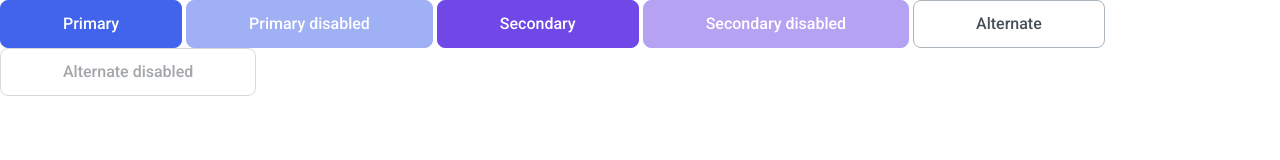
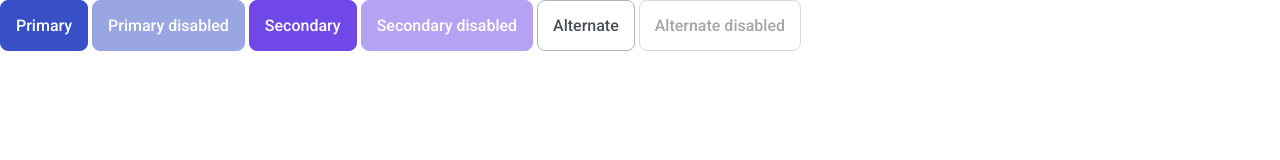
Before and after one commit to js-tasks-ru/htmlcss-20220616_alina-polovneva, a website: page 03-lection1/01-button/index.html in a window 1280 px wide. Drawn offline with Linux system fonts and the light colour scheme.

Commit message:
changed colors with var and changed paddings

```diff
--- a/03-lection1/01-button/button.css
+++ b/03-lection1/01-button/button.css
@@ -1,5 +1,5 @@
 .button {
-    padding: 13px 62px;
+    padding: 15px 15px 14px;
     border-radius: 8px;
     font-family: 'Roboto';
     font-style: normal;
@@ -17,28 +17,28 @@
     pointer-events: none;
 }
 .button_primary {
-    background-color: #4263EB;
-    border-color: #4263EB;
-    color: #FFFFFF;
+    background-color: var(--primary);
+    border-color: var(--primary);
+    color: var(--white);
 }
 .button_primary:hover {
-    background-color: #2342C0;
-    border-color: #2342C0;
+    background-color: var(--dark-blue);
+    border-color: var(--dark-blue);
 }
 .button_secondary {
-    background-color: #7048E8;
-    border-color: #7048E8;
-    color: #FFFFFF;
+    background-color: var(--purple);
+    border-color: var(--purple);
+    color: var(--white);
 }
 .button_secondary:hover {
-    background-color: #5028C6;
-    border-color: #5028C6;
+    background-color: var(--dark-purple);
+    border-color: var(--dark-purple);
 }
 .button_alternate {
-    background-color: #FFFFFF;
-    border-color: #ACB5BD;
-    color: #495057;
+    background-color: var(--white);
+    border-color: var(--grey-3);
+    color: var(--grey-4);
 }
 .button_alternate:hover {
-    border-color: #212429;
+    border-color: var(black);
 }
--- a/assets/css/main.css
+++ b/assets/css/main.css
@@ -5,7 +5,9 @@
     --black: #212429;
     --pink: #F784AD;
     --purple: #7048E8;
+    --dark-purple: #5028C6;
     --blue: #374FC7;
+    --dark-blue: #2342C0;
     --red: #F03D3E;
     --grey-1: #F8F9FA;
     --grey-2: #DDE2E5;
```
